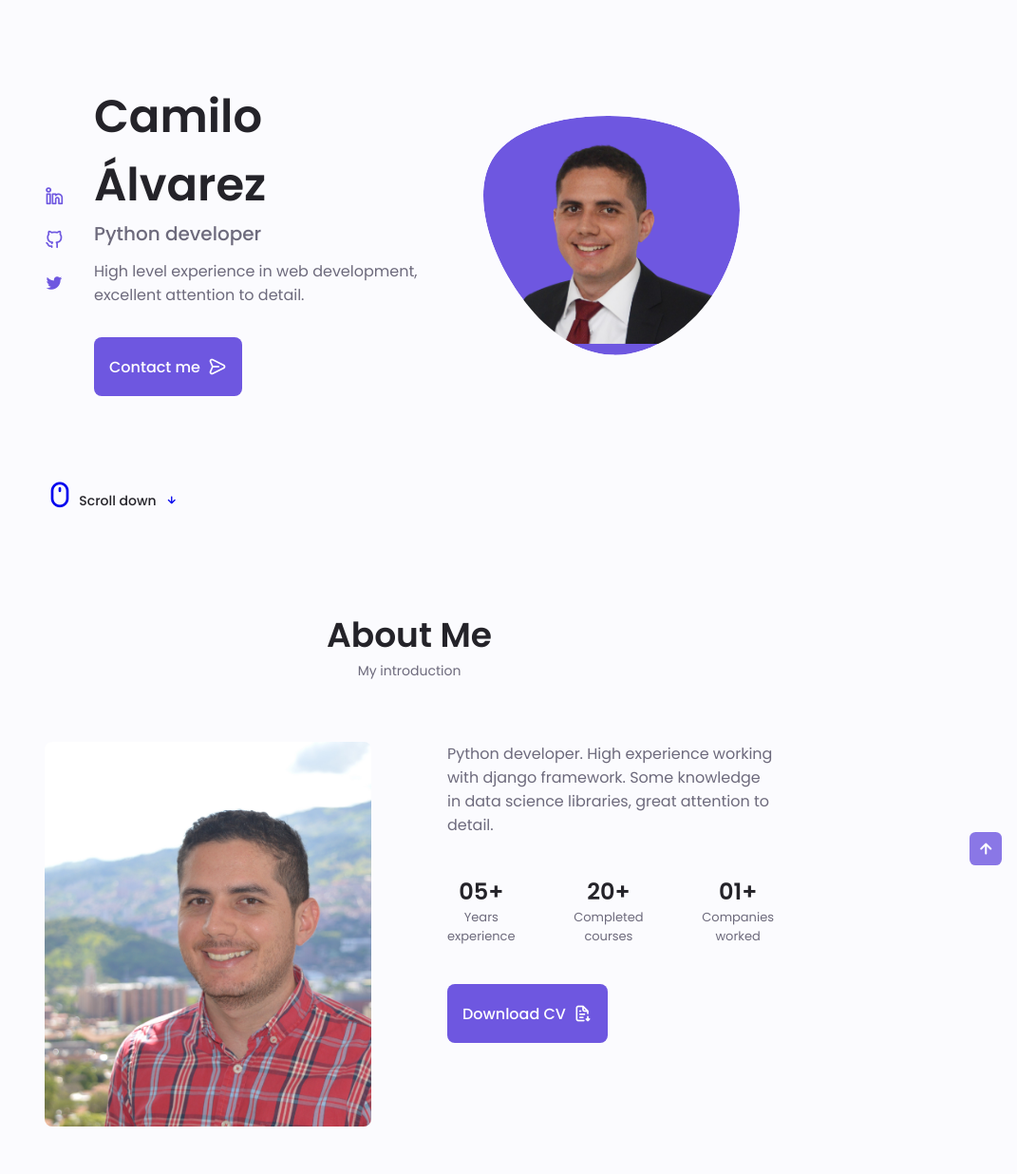
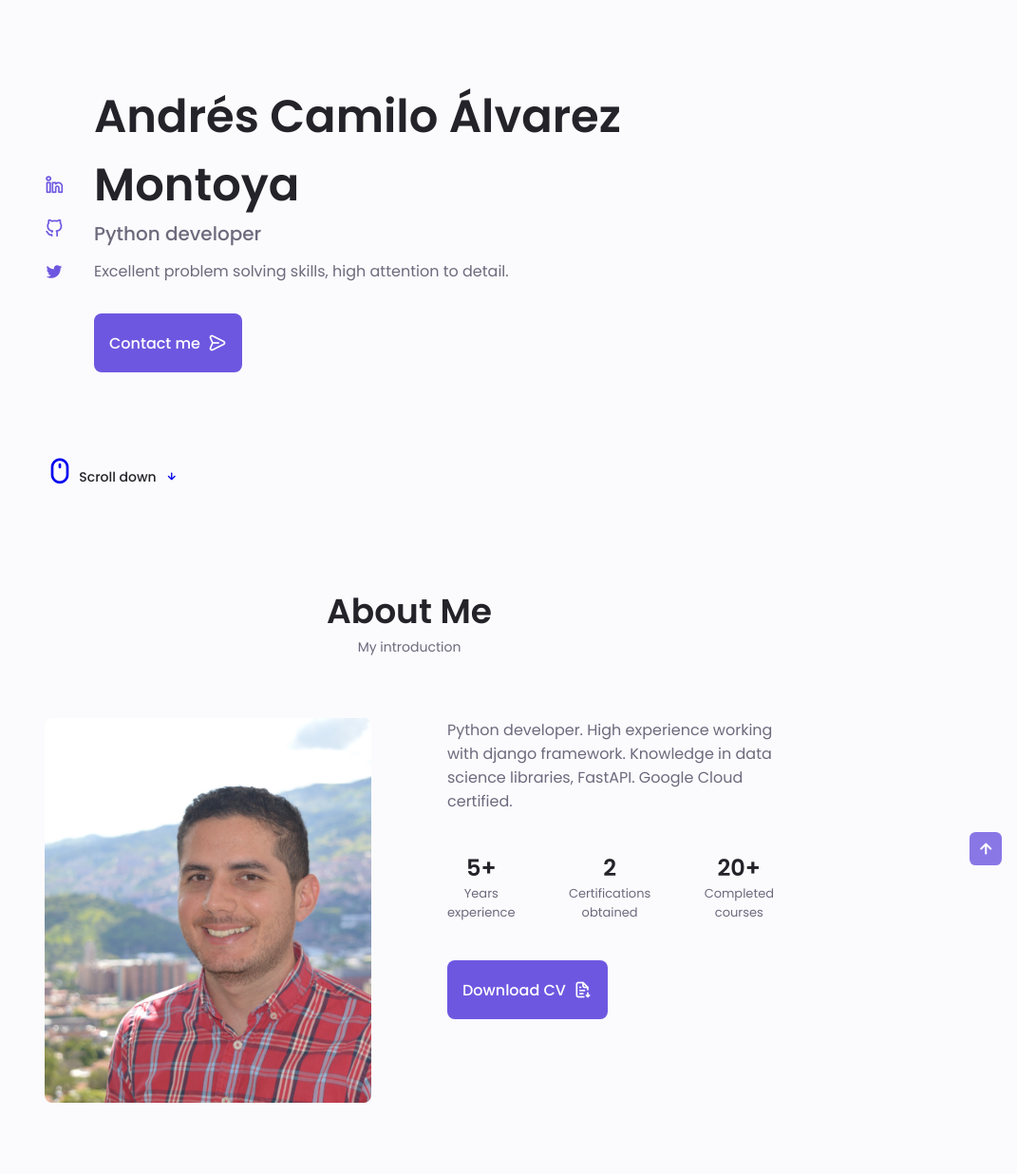
Before and after one commit to acamalvarez/acalmo, a Django app: template portfolio/templates/portfolio/index.html in a window 1280 px wide. Shown: the part 49-1285 px from the top of the page at 95% size, without its empty margins (209-1280 px from the left). Run offline with Django 5.2, Linux system fonts and the light colour scheme; the template is opened without the code that fills it: most values are stand-ins (such as "Sample title", 1, 10 or a date in 2020); grey boxes marked "Sample" are stand-in pictures; form fields are guessed from the names that the template uses.

Commit message:
Clean the clutter in home page

```diff
--- a/portfolio/templates/portfolio/content/about.html
+++ b/portfolio/templates/portfolio/content/about.html
@@ -9,24 +9,24 @@
 
     <div class="about__data">
       <p class="about__description">
-        Python developer. High experience working with django framework. Some knowledge in
-        data science libraries, great attention to detail.
+        Python developer. High experience working with django framework. Knowledge in
+        data science libraries, FastAPI. Google Cloud certified.
       </p>
 
       <div class="about__info">
         <div>
-          <span class="about__info-title">05+</span>
+          <span class="about__info-title">5+</span>
           <span class="about__info-name">Years <br> experience</span>
+        </div>
+
+        <div>
+          <span class="about__info-title">2</span>
+          <span class="about__info-name">Certifications <br> obtained</span>
         </div>
 
         <div>
           <span class="about__info-title">20+</span>
           <span class="about__info-name">Completed <br> courses</span>
-        </div>
-
-        <div>
-          <span class="about__info-title">01+</span>
-          <span class="about__info-name">Companies <br> worked</span>
         </div>
       </div>
 
--- a/portfolio/templates/portfolio/content/home.html
+++ b/portfolio/templates/portfolio/content/home.html
@@ -17,29 +17,10 @@
         </a>
       </div>
 
-      <div class="home__img">
-        <svg class="home__blob" viewBox="0 0 200 187" xmlns="http://www.w3.org/2000/svg"
-          xmlns:xlink="http://www.w3.org/1999/xlink">
-          <mask id="mask0" mask-type="alpha">
-            <path d="M190.312 36.4879C206.582 62.1187 201.309 102.826 182.328 134.186C163.346 165.547
-                                130.807 187.559 100.226 186.353C69.6454 185.297 41.0228 161.023 21.7403 129.362C2.45775
-                                97.8511 -7.48481 59.1033 6.67581 34.5279C20.9871 10.1032 59.7028 -0.149132 97.9666
-                                0.00163737C136.23 0.303176 174.193 10.857 190.312 36.4879Z" />
-          </mask>
-          <g mask="url(#mask0)">
-            <path d="M190.312 36.4879C206.582 62.1187 201.309 102.826 182.328 134.186C163.346
-                                165.547 130.807 187.559 100.226 186.353C69.6454 185.297 41.0228 161.023 21.7403
-                                129.362C2.45775 97.8511 -7.48481 59.1033 6.67581 34.5279C20.9871 10.1032 59.7028
-                                -0.149132 97.9666 0.00163737C136.23 0.303176 174.193 10.857 190.312 36.4879Z" />
-            <image class="home__blob-img" x="12" y="18" xlink:href="{% static 'img/perfil.png' %}" />
-          </g>
-        </svg>
-      </div>
-
       <div class="home__data">
-        <h1 class="home__title">Camilo Álvarez</h1>
+        <h1 class="home__title">Andrés Camilo Álvarez Montoya</h1>
         <h3 class="home__subtitle">Python developer</h3>
-        <p class="home__description">High level experience in web development, excellent attention to detail.
+        <p class="home__description">Excellent problem solving skills, high attention to detail.
         </p>
         <a href="#contact" class="button button--flex">
           Contact me <i class="uil uil-message button__icon"></i>
--- a/static/css/style.css
+++ b/static/css/style.css
@@ -278,7 +278,6 @@ img {
 }
 
 .home__content {
-  grid-template-columns: .5fr 3fr;
   padding-top: 3.5rem;
   align-items: center;
 }
@@ -296,15 +295,6 @@ img {
 
 .home__social-icon:hover {
   color: var(--first-color-alt);
-}
-
-.home__blob {
-  width: 200px;
-  fill: var(--first-color);
-}
-
-.home__blob-img {
-  width: 170px;
 }
 
 .home__data {
@@ -845,14 +835,6 @@ img {
     column-gap: 0;
   }
 
-  .home__content {
-    grid-template-columns: .25fr 3fr;
-  }
-
-  .home__blob {
-    width: 180px
-  }
-
   .skills__title {
     font-size: var(--normal-font-size);
   }
@@ -875,16 +857,11 @@ img {
 /* For medium devices */
 @media screen and (min-width: 568px) {
   .home__content {
-    grid-template-columns: max-content 1fr 1fr;
+    grid-template-columns: max-content 1fr;
   }
 
   .home__data {
     grid-column: initial;
-  }
-
-  .home__img {
-    order: 1;
-    justify-self: center;
   }
 
   .about__container,
@@ -962,10 +939,6 @@ img {
   .home__content {
     padding-top: 5.5rem;
     column-gap: 2rem;
-  }
-
-  .home__blob {
-    width: 270px;
   }
 
   .home__scroll {
@@ -1060,10 +1033,6 @@ img {
     padding: 0;
   }
 
-  .home__blob {
-    width: 320px;
-  }
-
   .home__social {
     transform: translateX();
   }
```
